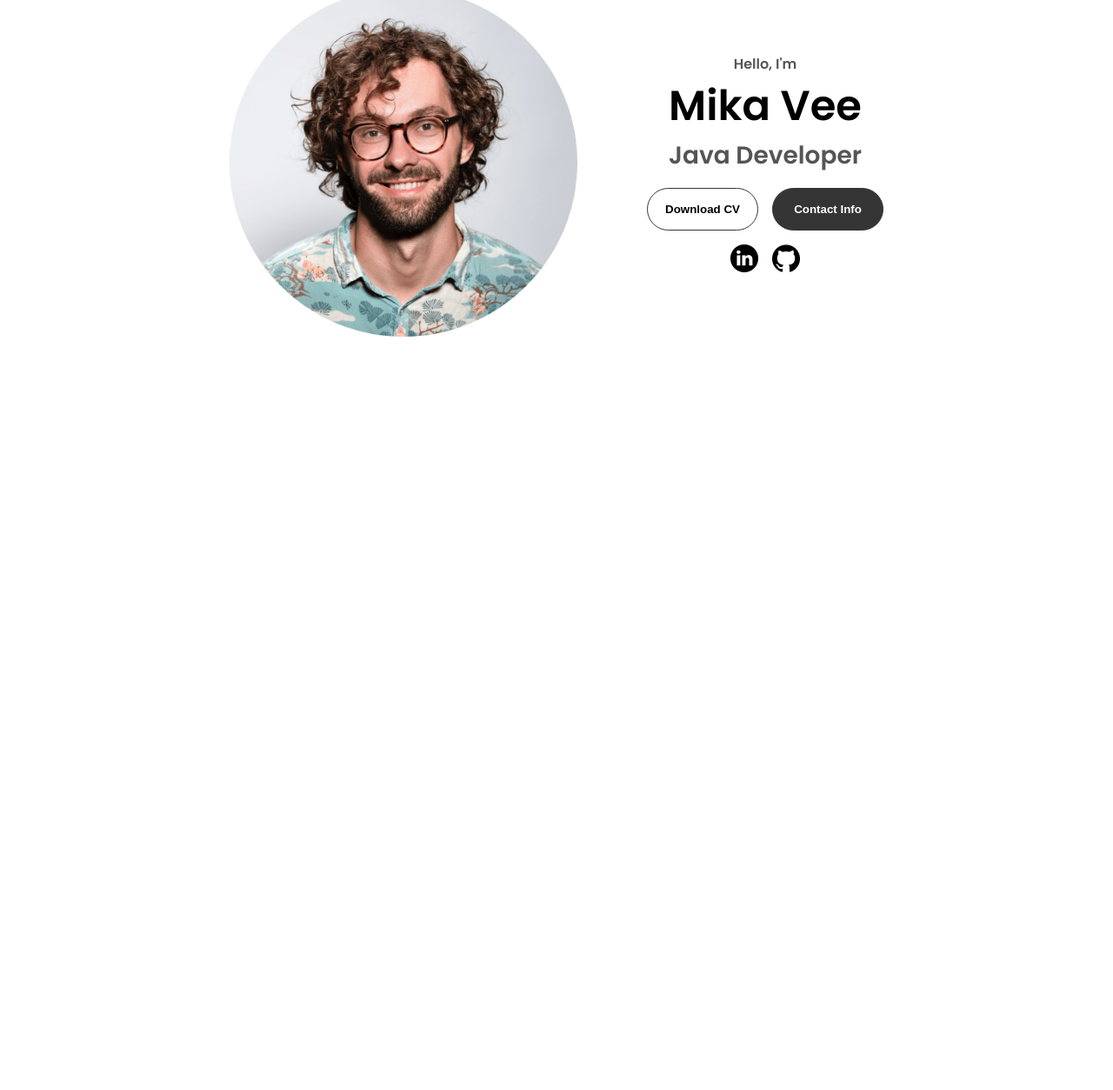
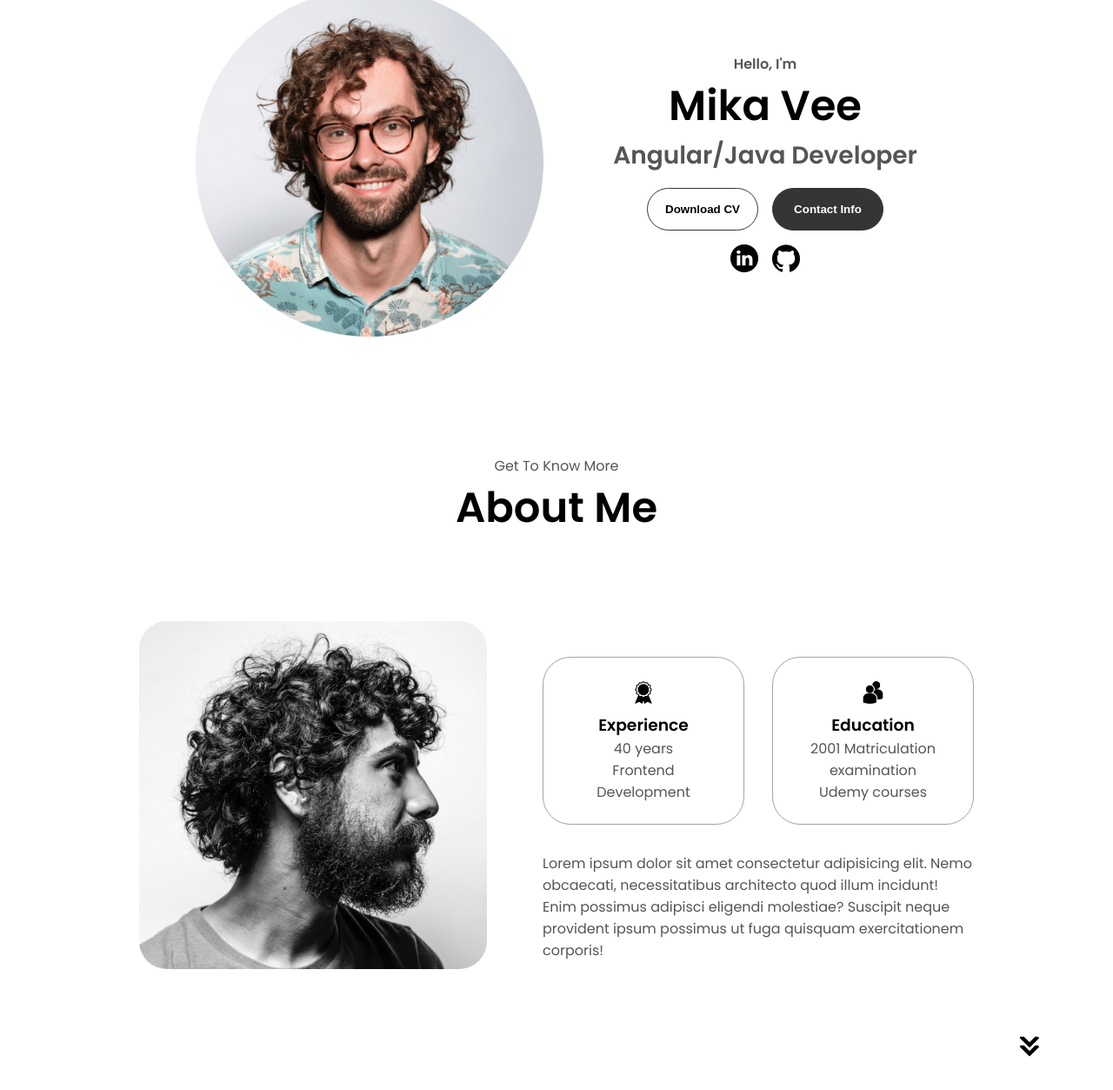
Before and after one commit to MikaValjakka/MikaValjakka.github.io, a plain HTML site: page index.html in a window 1280 px wide. Shown: the part 285-1538 px from the top of the page at 87% size. Before the commit the page ends 800 px from the top, so only its background shows below. Drawn offline with Linux system fonts and the light colour scheme.

Commit message:
modified:   index.html 	modified:   style.css About me section

```diff
--- a/index.html
+++ b/index.html
@@ -1,13 +1,12 @@
 <!DOCTYPE html>
 <html lang="en">
-
   <head>
-    <meta charset="UTF-8">
-    <meta http-equiv="X-UA-Compatible" content="IE=edge">
-    <meta name="viewport" content="width=device-width, initial-scale=1.0">
+    <meta charset="UTF-8" />
+    <meta http-equiv="X-UA-Compatible" content="IE=edge" />
+    <meta name="viewport" content="width=device-width, initial-scale=1.0" />
     <title>My Portfolio</title>
-    <link rel="stylesheet" href="style.css">
-    <link rel="stylesheet" href="mediaquery.css">
+    <link rel="stylesheet" href="style.css" />
+    <link rel="stylesheet" href="mediaquery.css" />
   </head>
 
   <body>
@@ -19,7 +18,6 @@
           <li><a href="#experience">Experience</a></li>
           <li><a href="#projects">Projects</a></li>
           <li><a href="#contact">Contact</a></li>
-
         </ul>
       </div>
     </nav>
@@ -31,7 +29,7 @@
           <span></span>
           <span></span>
         </div>
-            <div class="menu-links" >
+        <div class="menu-links">
           <li><a href="#about" onklick="toggleMenu()">About</a></li>
           <li><a href="#experience" onklick="toggleMenu()">Experience</a></li>
           <li><a href="#projects" onklick="toggleMenu()">Projects</a></li>
@@ -42,38 +40,93 @@
 
     <section id="profile">
       <div class="section__pic-container">
-            <img src="./assets/profile-pic.png" alt="Mika Vee Profile pic">
+        <img src="./assets/profile-pic.png" alt="Mika Vee Profile pic" />
       </div>
       <div class="section__text">
         <p class="section__text_p1">Hello, I'm</p>
         <h1 class="title">Mika Vee</h1>
-            <p class="section__text_p2">Java Developer</p>
+        <p class="section__text_p2">Angular/Java Developer</p>
         <div class="btn-container">
           <button
             class="btn btn-color-2"
             onclick="window.open('./assets/resume-example.pdf')"
-                >Download CV
+          >
+            Download CV
           </button>
-            <button
-                class="btn btn-color-1"
-                onclick="location.href='./#contact'"
-                >Contact Info
+          <button class="btn btn-color-1" onclick="location.href='./#contact'">
+            Contact Info
           </button>
         </div>
         <div id="socials-container">
           <img
-                    src="./assets/linkedin.png" alt="Mika Vee linkedIn profile"
-                    class="icon" onclick="location.href='https://linkedin.com/'"
-                >
+            src="./assets/linkedin.png"
+            alt="Mika Vee linkedIn profile"
+            class="icon"
+            onclick="location.href='https://linkedin.com/'"
+          />
           <img
-                    src="./assets/github.png" alt="Mika Vee github profile"
-                    class="icon" onclick="location.href='https://github.com/'"
-                >
+            src="./assets/github.png"
+            alt="Mika Vee github profile"
+            class="icon"
+            onclick="location.href='https://github.com/'"
+          />
         </div>
       </div>
     </section>
 
+    <section id="about">
+      <p class="section__text__p1">Get To Know More</p>
+      <h1 class="title">About Me</h1>
+      <div class="section-container">
+        <div class="section__pic-container">
+          <img
+            src="assets/about-pic.png"
+            alt="Profile picture"
+            class="about-pic"
+          />
+        </div>
+        <div class="about-details-container">
+          <div class="about-containers">
+            <div class="details-container">
+              <img
+                src="./assets/experience.png"
+                alt="experiance-icon"
+                class="icon"
+              />
+              <h3>Experience</h3>
+              <p>40 years <br />Frontend Development</p>
+            </div>
+            <div class="details-container">
+              <img
+                src="./assets/education.png"
+                alt="education-icon"
+                class="icon"
+              />
+              <h3>Education</h3>
+              <p>
+                2001 Matriculation examination<br />
+                Udemy courses
+              </p>
+            </div>
+          </div>
+          <div class="text-container">
+            <p>
+              Lorem ipsum dolor sit amet consectetur adipisicing elit. Nemo
+              obcaecati, necessitatibus architecto quod illum incidunt! Enim
+              possimus adipisci eligendi molestiae? Suscipit neque provident
+              ipsum possimus ut fuga quisquam exercitationem corporis!
+            </p>
+          </div>
+        </div>
+      </div>
+      <img
+        src="./assets/arrow.png"
+        alt="Arrow-icon"
+        class="icon arrow"
+        onclick="location.href='./#experience'"
+      />
+    </section>
+
     <script src="script.js"></script>
   </body>
-
 </html>
--- a/style.css
+++ b/style.css
@@ -260,3 +260,56 @@ border-radius: 2rem;
 .btn-container {
    gap: 1rem;
 }
+
+/*ABOUT SECTION */
+
+#about {
+   position: relative;
+}
+
+.about-containers {
+   gap: 2rem;
+   margin-bottom: 2rem;
+   margin-top: 2rem;
+}
+
+.about-details-container {
+   justify-content: center;
+   flex-direction: column;
+}
+
+.about-containers,
+ .about-details-container{
+   display: flex;
+}
+
+.about-pic{
+   border-radius: 2rem;
+}
+
+.arrow{
+   position: absolute;
+   right: -5rem;
+   bottom: 2.5rem;
+}
+
+.details-container {
+   padding: 1.5rem;
+   flex: 1;
+   background: white;
+   border-radius: 2rem;
+   border: rgb(53, 53, 53) 0.1rem solid;
+   border-color: rgb(163, 163, 163);
+   text-align: center;
+}
+
+.section-container {
+   gap: 4rem;
+   height: 80%;
+}
+
+.section__pic-container {
+   height: 400px;
+   width: 400px;
+   margin: auto 0;
+}
```
Lines whose indentation alone changed are shown as unchanged.
